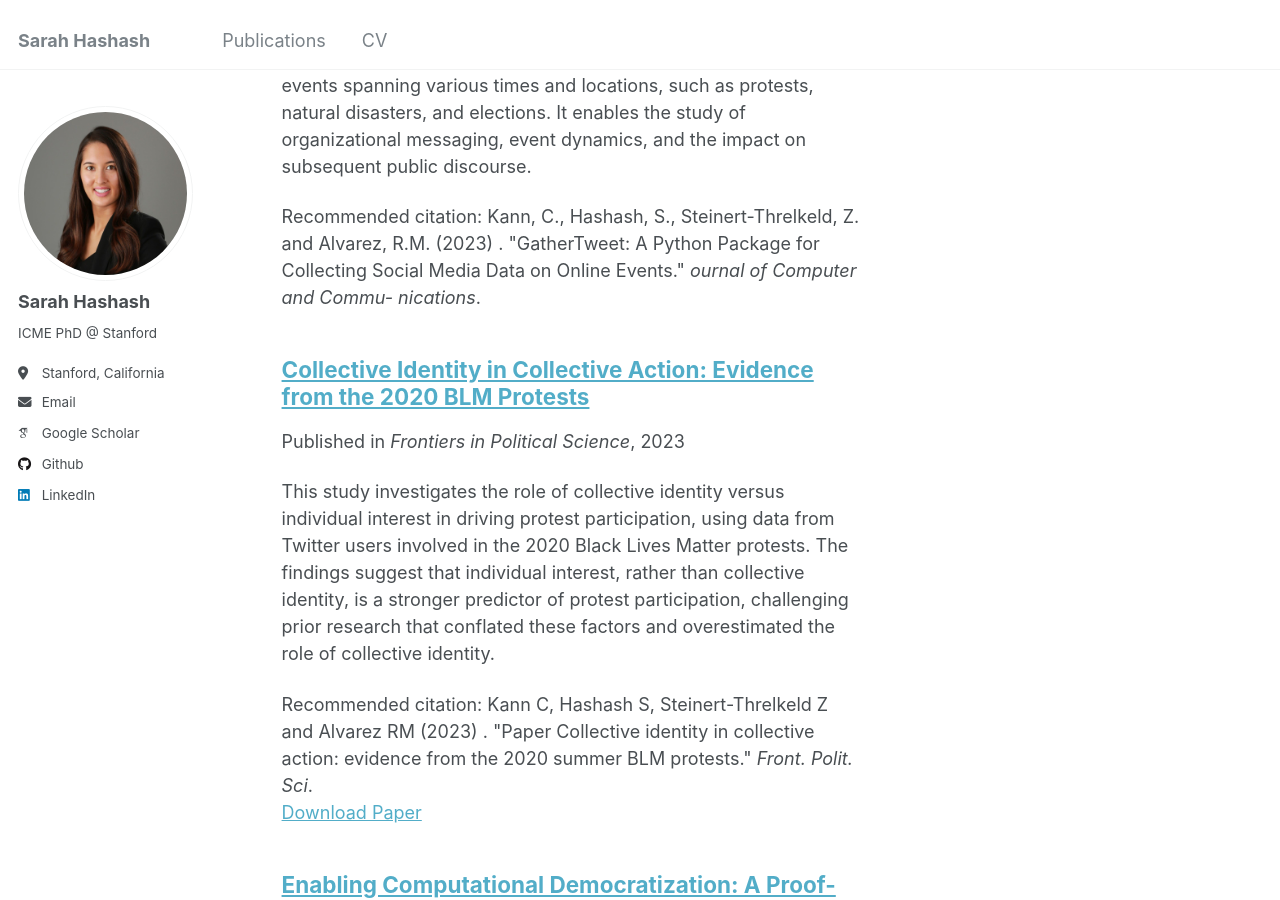
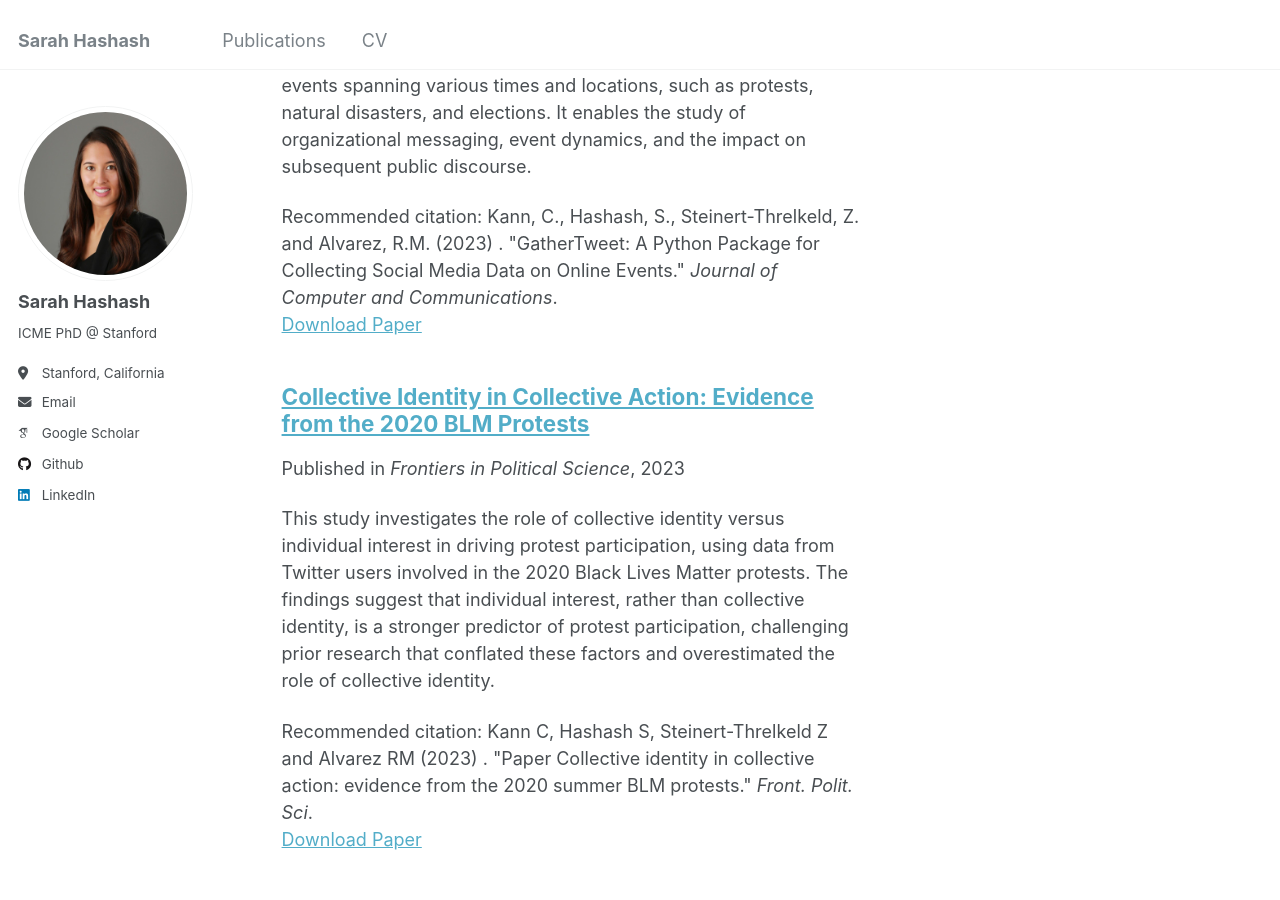
Before and after one commit to s-hashash/sarahhashash, a Jekyll site: the page built from _pages/collection-archive.html, in a window 1280 px wide and 900 px high, scrolled down 797 px. Built offline with Jekyll 4.4.1, drawn with Linux system fonts in a browser that asks for light colours; some web fonts are replaced.

Commit message:
Update JournalPaper2.md

```diff
--- a/_publications/JournalPaper2.md
+++ b/_publications/JournalPaper2.md
@@ -2,9 +2,9 @@
 title: "GatherTweet: A Python Package for Collecting Social Media Data on Online Events"
 collection: publications
 category: manuscripts
-permalink: 'files/gathertweet.pdf'
+paperurl: 'https://sarahhashash.github.io/files/gathertweet.pdf'
 excerpt: 'GatherTweet is a Python package designed to help researchers efficiently collect and analyze social media data for decentralized events spanning various times and locations, such as protests, natural disasters, and elections. It enables the study of organizational messaging, event dynamics, and the impact on subsequent public discourse.'
 date: 2023-02-28
 venue: 'Journal of Computer and Communications'
-citation: 'Kann, C., Hashash, S., Steinert-Threlkeld, Z. and Alvarez, R.M. (2023) . &quot;GatherTweet: A Python Package for Collecting Social Media Data on Online Events.&quot; <i>ournal of Computer and Commu- nications</i>.'
+citation: 'Kann, C., Hashash, S., Steinert-Threlkeld, Z. and Alvarez, R.M. (2023) . &quot;GatherTweet: A Python Package for Collecting Social Media Data on Online Events.&quot; <i>Journal of Computer and Communications</i>.'
 ---
```
